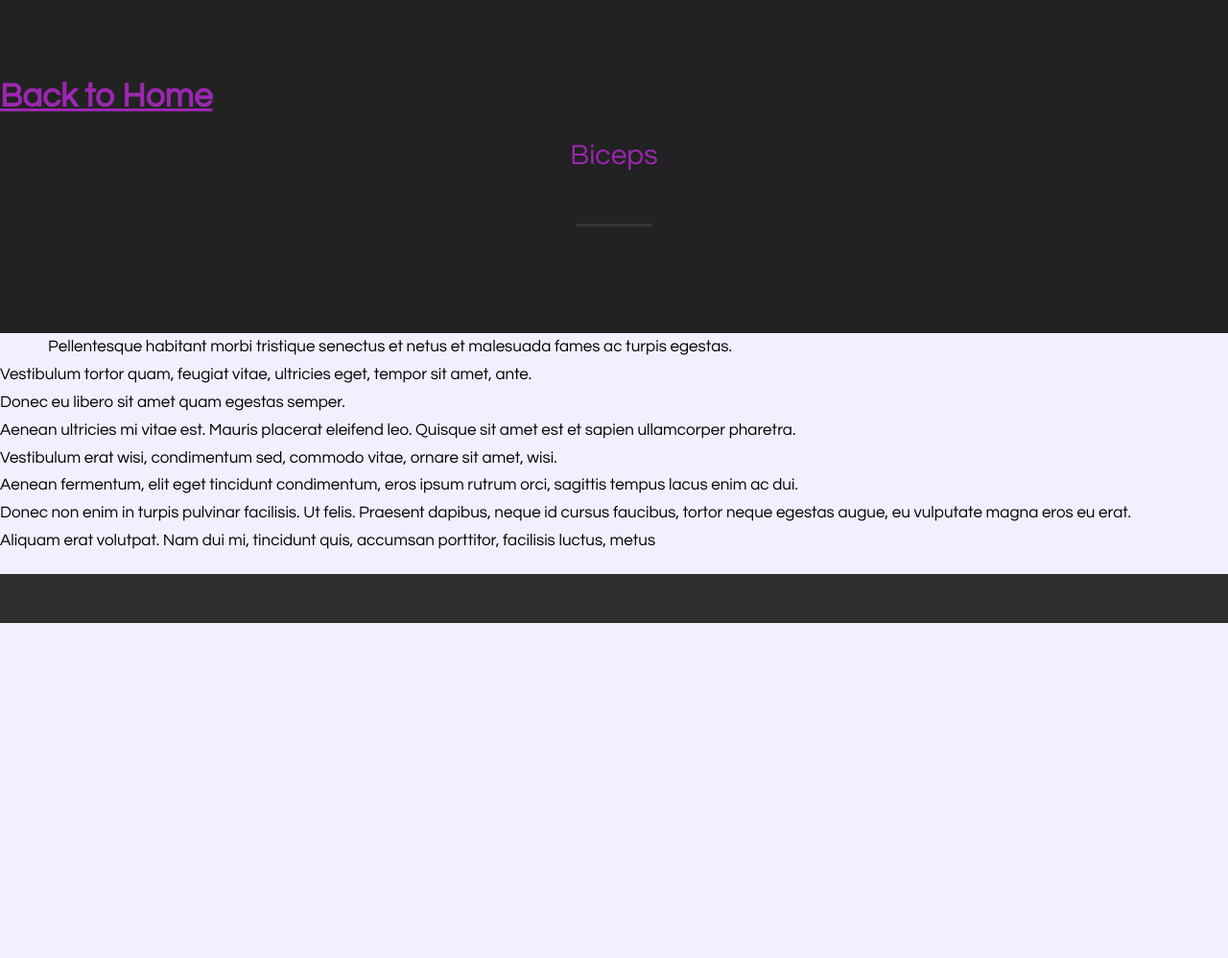
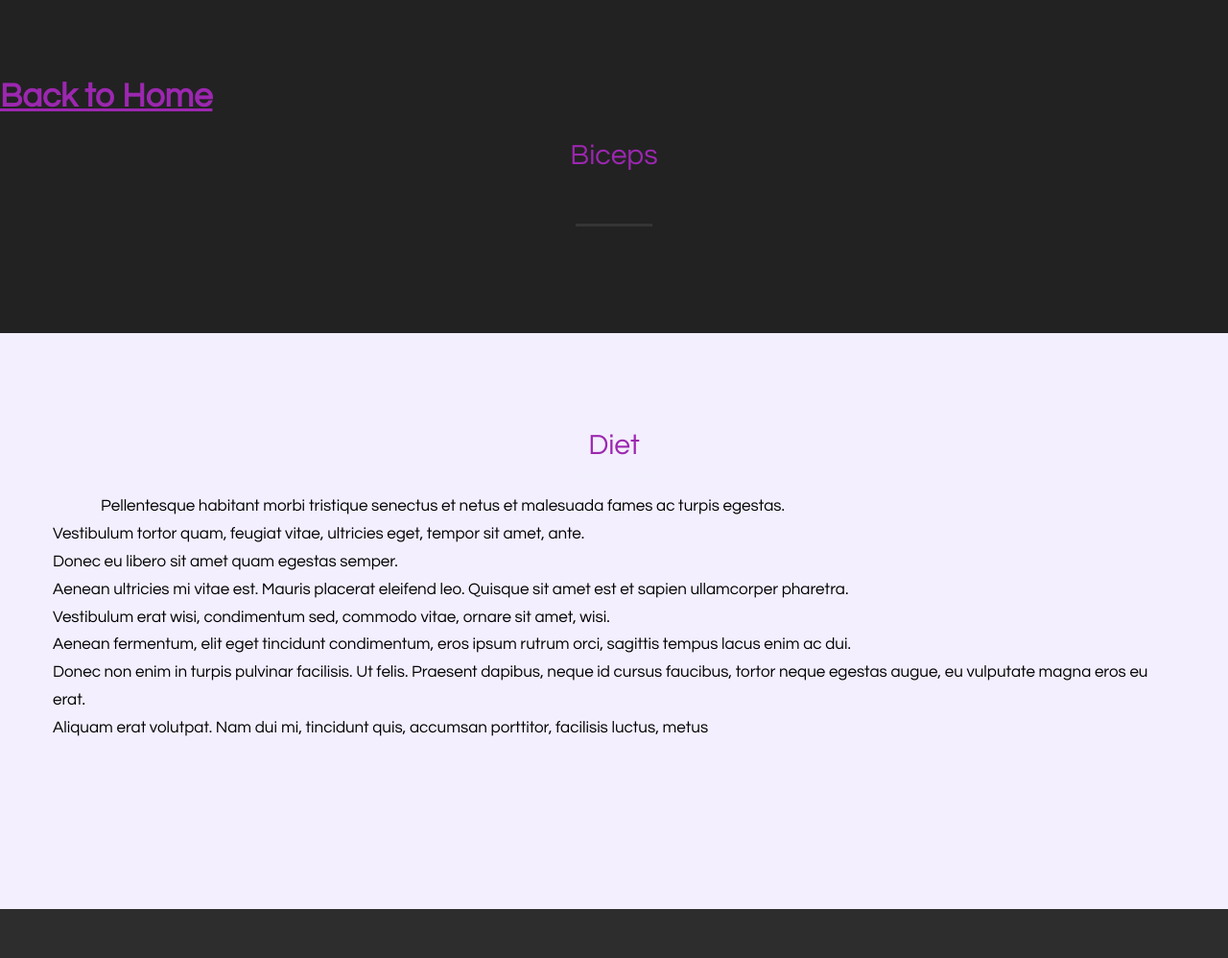
Before and after one commit to DerekR0123/Rossfitness.github.io, a Jekyll site: the page biceps.html, which Jekyll copies as it is, in a window 1280 px wide. Shown: the whole page at 96% size. Built offline with Jekyll 4.4.1, drawn with Linux system fonts in a browser that asks for light colours; before the commit the page ends 900 px from its top, so only the background shows below that.

Commit message:
Update biceps.html

```diff
--- a/biceps.html
+++ b/biceps.html
@@ -31,9 +31,21 @@
             </div>
         </div>
     </aside>
-
+       <section id="two">
+        <div class="container">
+            <div class="row">
+                <div class="col-lg-12 text-center">
+                    <h2 class="margin-top-0 text-primary">Diet</h2>
+                    <hr class="primary">
+                </div>
+            </div>
+        </div>
+        <div class="container">
+            <div class="row">
 	  <p>Pellentesque habitant morbi tristique senectus et netus et malesuada fames ac turpis egestas.<br> Vestibulum tortor quam, feugiat vitae, ultricies eget, tempor sit amet, ante. <br>Donec eu libero sit amet quam egestas semper. <br>Aenean ultricies mi vitae est. Mauris placerat eleifend leo. Quisque sit amet est et sapien ullamcorper pharetra.<br> Vestibulum erat wisi, condimentum sed, commodo vitae, ornare sit amet, wisi.<br> Aenean fermentum, elit eget tincidunt condimentum, eros ipsum rutrum orci, sagittis tempus lacus enim ac dui. <br>Donec non enim in turpis pulvinar facilisis. Ut felis. Praesent dapibus, neque id cursus faucibus, tortor neque egestas augue, eu vulputate magna eros eu erat.<br> Aliquam erat volutpat. Nam dui mi, tincidunt quis, accumsan porttitor, facilisis luctus, metus</p>
-
+	       </div>
+	       </div>
+    </section>
 	      <footer id="footer">
         <div class="container-fluid">
             <div class="row">
```
